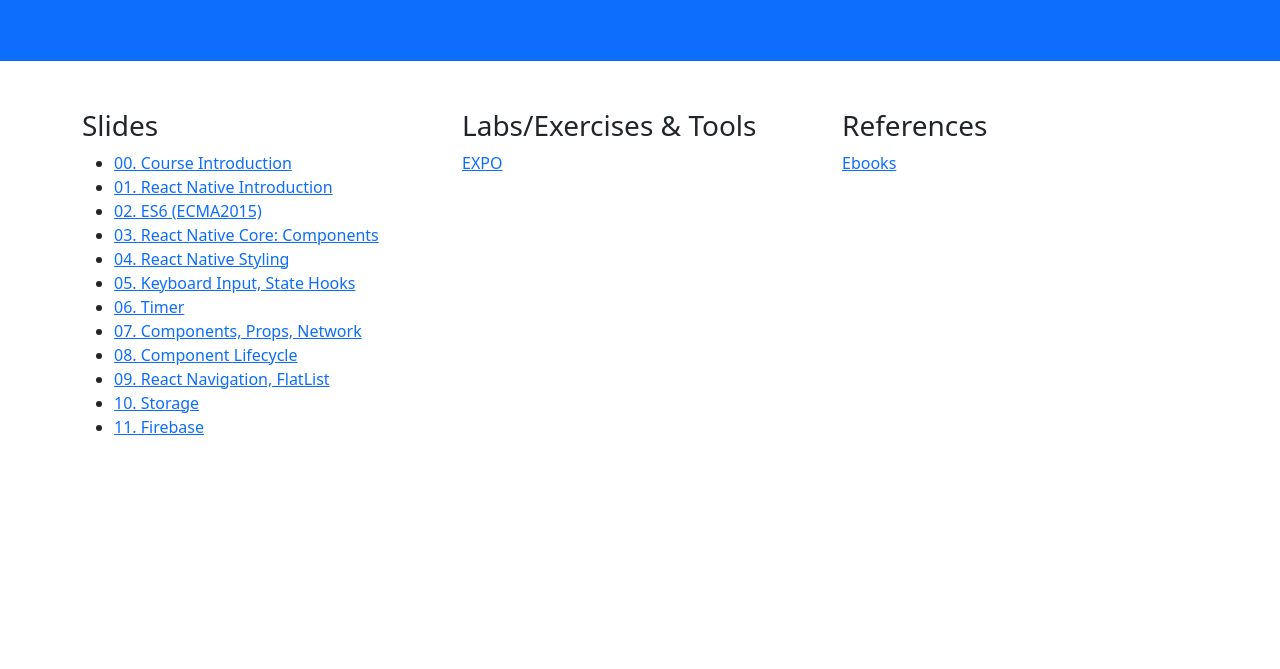
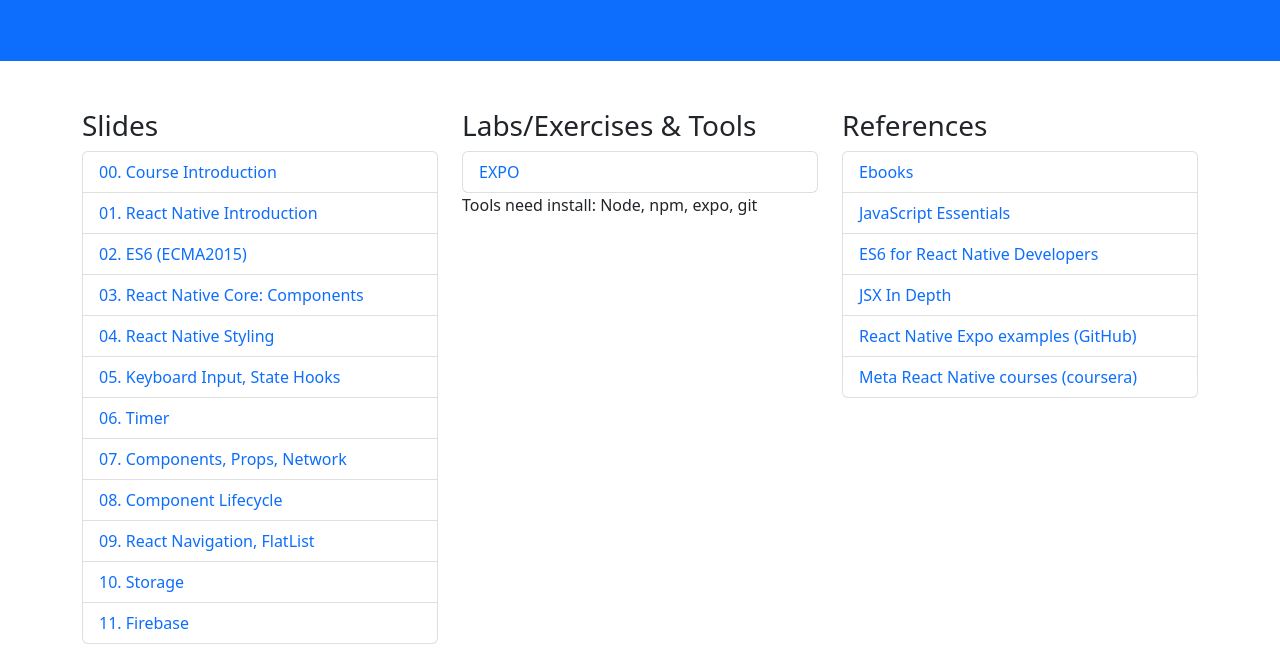
Before and after one commit to hcmue/reactnative, a plain HTML site: page index.html in a window 1280 px wide. Shown: the part 131-800 px from the top of the page. Drawn offline with nearby package versions, Linux system fonts and the light colour scheme.

Commit message:
Update reference links

```diff
--- a/index.html
+++ b/index.html
@@ -6,6 +6,10 @@
     <meta name="viewport" content="width=device-width, initial-scale=1">
     <link href="https://cdn.jsdelivr.net/npm/bootstrap@5.2.3/dist/css/bootstrap.min.css" rel="stylesheet">
     <script src="https://cdn.jsdelivr.net/npm/bootstrap@5.2.3/dist/js/bootstrap.bundle.min.js"></script>
+    <style>
+      a{text-decoration: none;}
+      a:hover{font-weight: bold; color:red;}
+    </style>
   </head>
   <body>
     <div class="container-fluid p-5 bg-primary text-white text-center">
@@ -16,56 +20,88 @@
       <div class="row">
         <div class="col-sm-4">
           <h3>Slides</h3>
-          <ul>
-            <li>
+          <ul class="list-group">
+            <li class="list-group-item">
               <a href="Slides/L00.Intro.pdf" target="_blank">00. Course Introduction</a>
             </li>
-            <li>
+            <li class="list-group-item">
               <a href="Slides/L01.ReactNativeIntro.pdf" target="_blank">01. React Native Introduction</a>
             </li>
-            <li>
+            <li class="list-group-item">
               <a href="Slides/L02.JavaScriptES6.pdf" target="_blank">02. ES6 (ECMA2015)</a>
             </li>
-            <li>
+            <li class="list-group-item">
               <a href="Slides/L03.CoreReactNativeComponents.pdf" target="_blank">03. React Native Core: Components</a>
             </li>
-            <li>
+            <li class="list-group-item">
               <a href="Slides/L04.ReactNativeStyling.pdf" target="_blank">04. React Native Styling</a>
             </li>
-            <li>
+            <li class="list-group-item">
               <a href="Slides/L05.KeyboardInput,State.pdf" target="_blank">05. Keyboard Input, State Hooks</a>
             </li>
-            <li>
+            <li class="list-group-item">
               <a href="Slides/L06.Timer.pdf" target="_blank">06. Timer</a>
             </li>
-            <li>
+            <li class="list-group-item">
               <a href="Slides/L07.Components,Prop,Network.pdf" target="_blank">07. Components, Props, Network</a>
             </li>
-            <li>
+            <li class="list-group-item">
               <a href="Slides/L08.ComponentLifecycle.pdf" target="_blank">08. Component Lifecycle</a>
             </li>
-            <li>
+            <li class="list-group-item">
               <a href="Slides/L09.ReactNavigation,FlatList.pdf" target="_blank">09. React Navigation, FlatList</a>
             </li>
-            <li>
+            <li class="list-group-item">
               <a href="SlidesL10.Storage.pdf/" target="_blank">10. Storage</a>
             </li>
-            <li>
+            <li class="list-group-item">
               <a href="Slides/L11.Firebase.pdf" target="_blank">11. Firebase</a>
             </li>
           </ul>
         </div>
         <div class="col-sm-4">
           <h3>Labs/Exercises & Tools</h3>
+          <ul class="list-group">
+            <li class="list-group-item">
+              <a href="https://docs.expo.dev/" target="_blank">EXPO</a>
+            </li>
+          </ul>
           <p>
-            <a href="https://expo.dev/" target="_blank">EXPO</a>
+            Tools need install: Node, npm, expo, git
           </p>
         </div>
         <div class="col-sm-4">
           <h3>References</h3>
-          <p>
-            <a href="https://drive.google.com/drive/u/1/folders/1Bm7gS7HuAaeLuAVfiSbXZ0PqeOap3rCG" target="_blank">Ebooks</a>
-          </p>
+          <ul class="list-group">
+            <li class="list-group-item">
+              <a href="https://drive.google.com/drive/u/1/folders/1Bm7gS7HuAaeLuAVfiSbXZ0PqeOap3rCG" target="_blank">Ebooks</a>
+            </li>
+            <li class="list-group-item">
+              <a href="https://www.reactnativeschool.com/javascript-essentials" target="_blank">
+                JavaScript Essentials
+              </a>
+            </li>
+            <li class="list-group-item">
+              <a href="https://www.reactnativeschool.com/a-brief-overview-of-es6-for-react-native-developers" target="_blank">
+                ES6 for React Native Developers
+              </a>
+            </li>
+            <li class="list-group-item">
+              <a href="https://reactjs.org/docs/jsx-in-depth.html" target="_blank">
+                JSX In Depth
+              </a>
+            </li>
+            <li class="list-group-item">
+              <a href="https://github.com/robinhuy/react-native-expo-examples" target="_blank">
+                React Native Expo examples (GitHub)
+              </a>
+            </li>
+            <li class="list-group-item">
+              <a href="https://www.coursera.org/specializations/meta-react-native" target="_blank">
+                Meta React Native courses (coursera)
+              </a>
+            </li>
+          </ul>
         </div>
       </div>
     </div>
```
